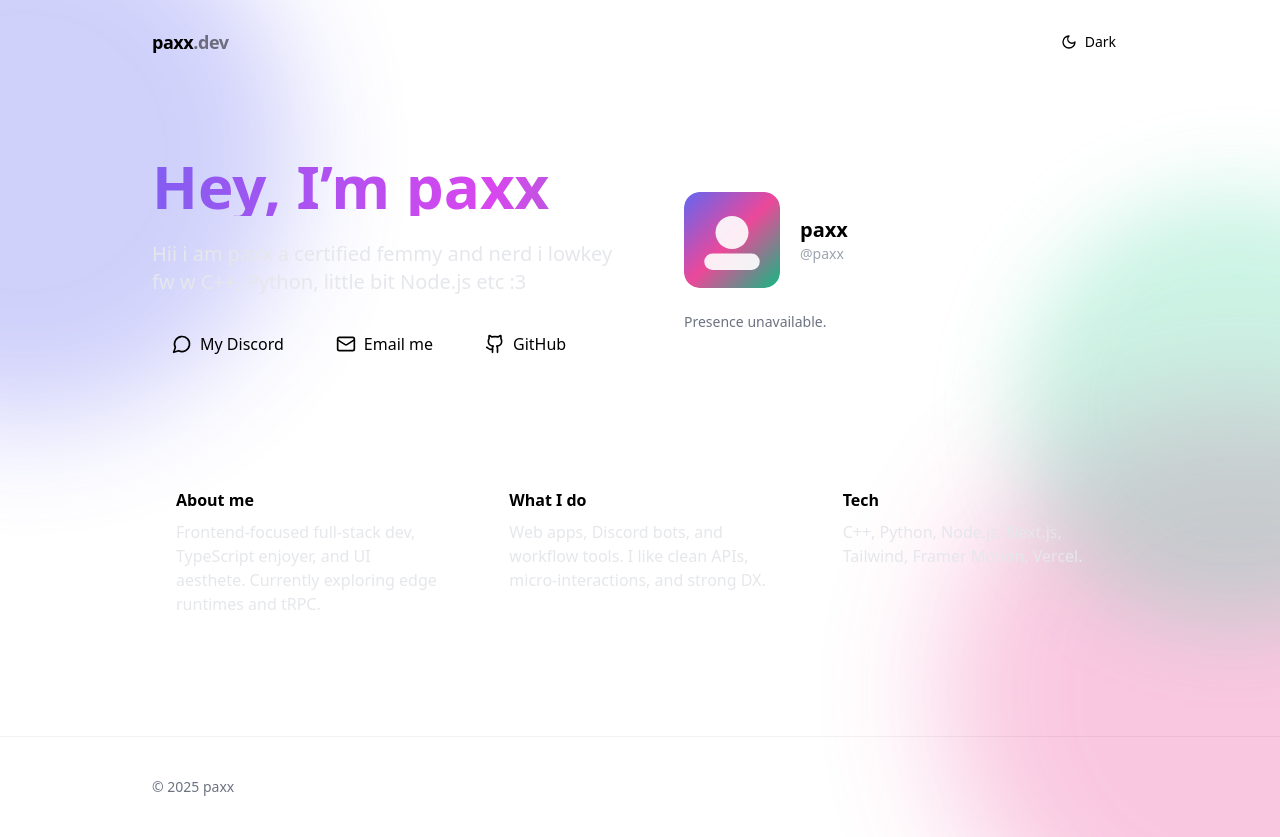
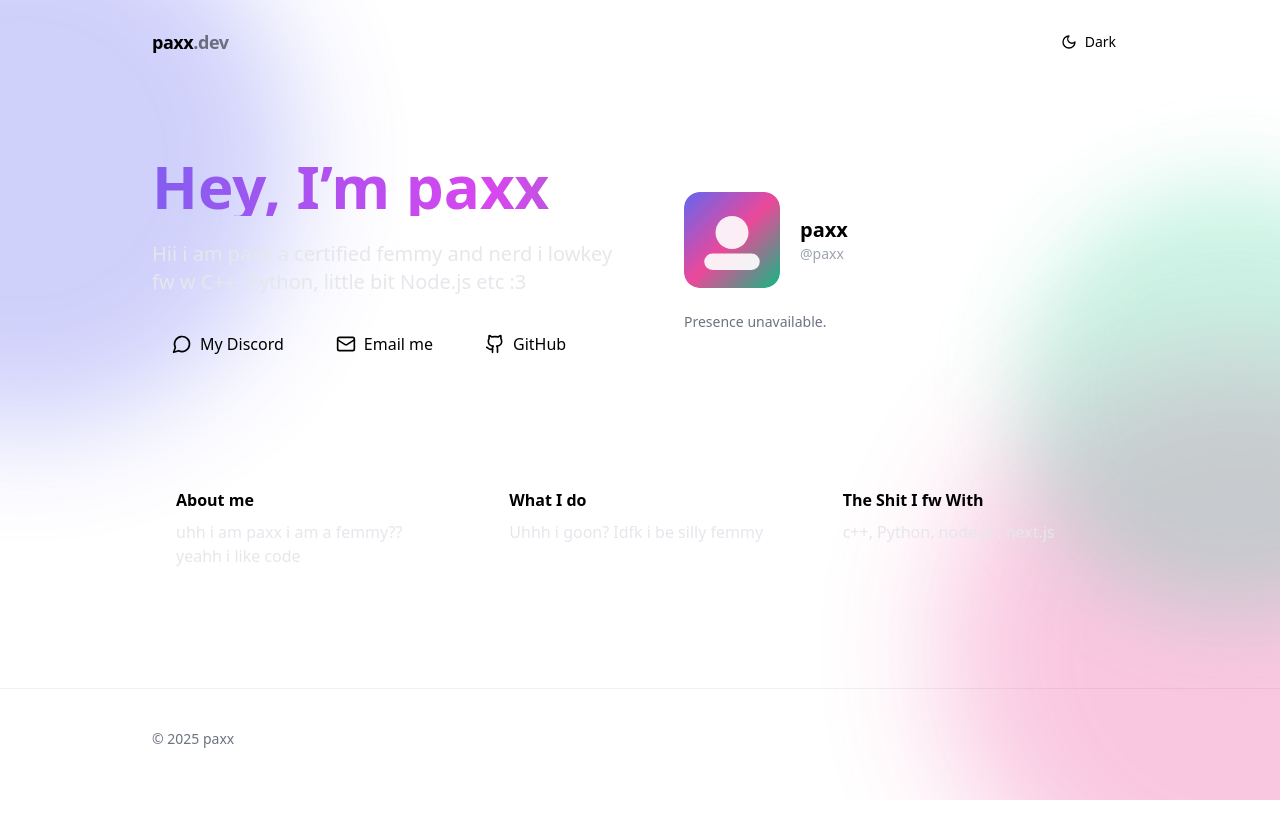
Before and after one commit to erenefdc/autoinstall, a Next.js app in the folder pushable/: page / in a window 1280 px wide. After the commit the page ends 800 px from the top, so only its background shows below. Built offline with nearby package versions, Linux system fonts and the light colour scheme; no server answers.

Commit message:
Update page.tsx

```diff
--- a/pushable/app/page.tsx
+++ b/pushable/app/page.tsx
@@ -110,9 +110,9 @@ export default function Home() {
 
       <section className="max-w-5xl mx-auto px-6 pb-24 grid md:grid-cols-3 gap-6">
         {[
-          { title: "About me", body: "Frontend-focused full-stack dev, TypeScript enjoyer, and UI aesthete. Currently exploring edge runtimes and tRPC." },
-          { title: "What I do", body: "Web apps, Discord bots, and workflow tools. I like clean APIs, micro-interactions, and strong DX." },
-          { title: "Tech", body: "C++, Python, Node.js, Next.js, Tailwind, Framer Motion, Vercel." },
+          { title: "About me", body: "uhh i am paxx i am a femmy?? yeahh i like code" },
+          { title: "What I do", body: "Uhhh i goon? Idfk i be silly femmy" },
+          { title: "The Shit I fw With", body: "c++, Python, node.js , next.js " },
         ].map((c) => (
           <div key={c.title} className="card p-6 hover:scale-105 transition transform hover:shadow-xl">
             <div className="font-semibold">{c.title}</div>
```
